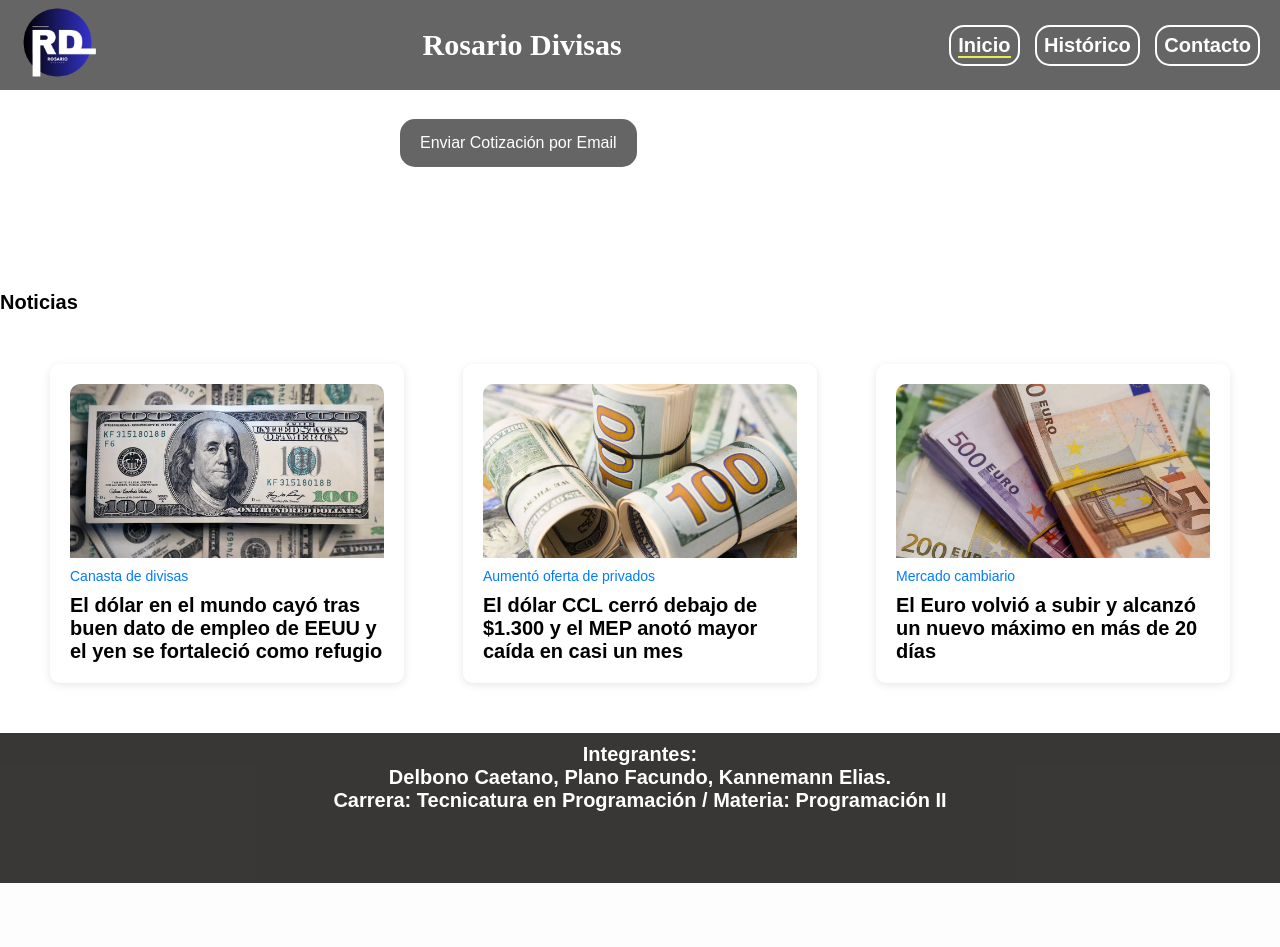
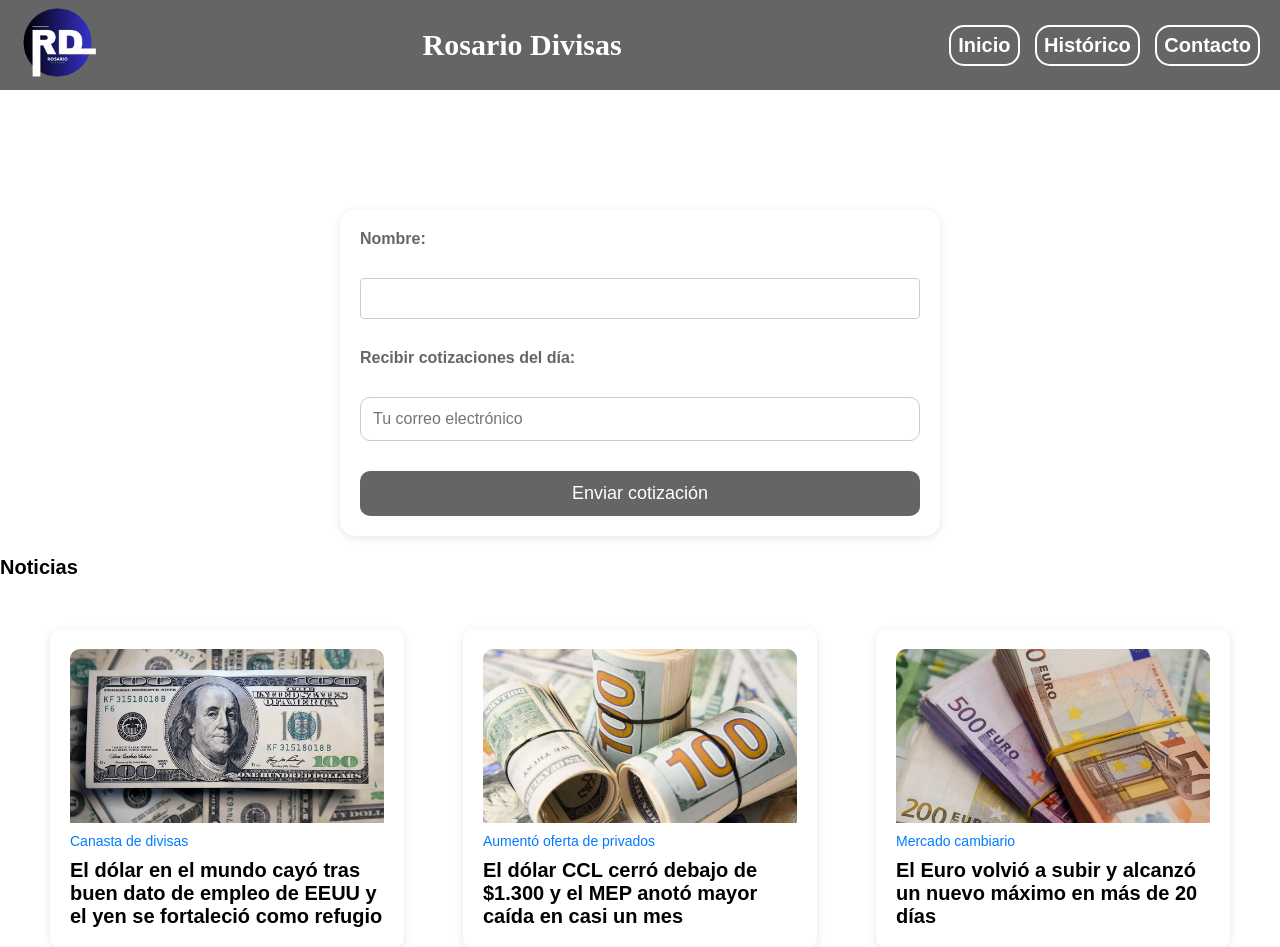
Before and after one commit to CaetanoDelbono/utn-tp-final-tup5, a Flask app: page / in a window 1280 px wide. Shown: the top 947 px of the page. Before the commit the page ends 883 px from the top, so only its background shows below. Run offline with Flask 3, Linux system fonts and the light colour scheme; data that the repository does not hold is empty.

Commit message:
Cambiamos metodo mail
Usamos la API que se hablo en clases

```diff
--- a/app.py
+++ b/app.py
@@ -1,15 +1,11 @@
-from flask import Flask, jsonify, render_template , request, redirect, url_for, session, flash
-import smtplib
-import ssl
+from flask import Flask, jsonify, render_template , request, redirect, url_for, json
 from clases import  Tipo
 from clases import  Cotizacion
 from email.message import EmailMessage
-import os
 import requests
 from flask_cors import CORS
 
 app = Flask(__name__)
-app.secret_key = "b9d7f2e4a7b8c1f2e5d8f9a2b4c6d8e1"
 CORS(app)
 
 @app.route('/')
@@ -20,6 +16,7 @@ def index():
 def show_form():
     return render_template('email.html')
 
+#Traemos cotizaciones generales
 @app.route('/api/cotizaciones')
 def cotizaciones():
     cotizacionArray = []
@@ -44,6 +41,7 @@ def cotizaciones():
     except requests.exceptions.RequestException as e:
             return jsonify({"error": "Error de conexión"}), 500
 
+#Traemos cotizaciones del dolar
 @app.route('/api/cotizacion')
 def dolares():
     dolaresArray = []
@@ -66,6 +64,7 @@ def dolares():
     except requests.exceptions.RequestException as e:
             return jsonify({"error": "Error de conexión"}), 500
 
+
 @app.route('/historico', methods=['GET'])
 def obtener_historico():
     moneda = request.args.get('moneda')
@@ -87,71 +86,96 @@ def obtener_historico():
         return render_template('historico.html', data=None, moneda=moneda, error=f"Error al conectar con la API: {str(e)}")
 
 
+def generar_cuerpo_mail():
+    """Genera el contenido del cuerpo del correo con cotizaciones del dólar y otras monedas."""
+    try:
+        # Realizamos las dos solicitudes a la API
+        response_cotizaciones = requests.get("https://dolarapi.com/v1/cotizaciones")
+        response_dolares = requests.get("https://dolarapi.com/v1/dolares")
 
-@app.route('/web/email', methods=['POST'])
-def save_email():
-    try:
-        session['nombre'] = request.form.get("nombre", "")
-        session['email'] = request.form.get("email", "")
+        # Comprobamos el estado de las respuestas
+        if response_cotizaciones.status_code == 200 and response_dolares.status_code == 200:
+            cotizaciones = response_cotizaciones.json()
+            dolares = response_dolares.json()
+
+            # Generamos el contenido del correo
+            email_body = "COTIZACIONES GENERALES\n\n"
+            for moneda in cotizaciones:
+                email_body += (
+                    f"Nombre: {moneda['nombre']}\n"
+                    f"Moneda: {moneda['moneda']}\n"
+                    f"Compra: {moneda['compra']}\n"
+                    f"Venta: {moneda['venta']}\n"
+                    f"Casa: {moneda['casa']}\n"
+                    f"Fecha de Actualización: {moneda['fechaActualizacion']}\n"
+                    + "-" * 30 + "\n"
+                )
+
+            email_body += "\nCOTIZACIONES DEL DÓLAR\n\n"
+            for moneda in dolares:
+                email_body += (
+                    f"Nombre: {moneda['nombre']}\n"
+                    f"Moneda: {moneda['moneda']}\n"
+                    f"Compra: {moneda['compra']}\n"
+                    f"Venta: {moneda['venta']}\n"
+                    f"Casa: {moneda['casa']}\n"
+                    f"Fecha de Actualización: {moneda['fechaActualizacion']}\n"
+                    + "-" * 30 + "\n"
+                )
+
+            return email_body
+        else:
+            return "No se pudieron obtener las cotizaciones correctamente."
+    except requests.exceptions.RequestException as e:
+        return f"Error al obtener las cotizaciones: {str(e)}"
 
 
-        return redirect(url_for('index'))  # Redirigir de nuevo al índice
-    except Exception as e:
-        return jsonify({'error': f'Ocurrió un error: {str(e)}'}), 500
+@app.route('/procesar', methods=['POST'])
+def procesar():
+    nombre = request.form.get('nombre')
+    correo = request.form.get('correo')
 
+    if nombre and correo:
+        print(f"Nombre: {nombre}")
+        print(f"Correo: {correo}")
 
-@app.route('/enviar_cotizaciones', methods=['POST'])
-def enviar_cotizaciones():
-    try:
-        # Obtener el nombre y el email de la sesión
-        nombre = session.get('nombre')
-        email_receiver = session.get('email')
+        # Generar el contenido del correo
+        mail = generar_cuerpo_mail()
 
-        # Verificar si hay datos en la sesión
-        if not email_receiver:
-            flash("Por favor, complete todos los campos del formulario.", category='error')
-            return redirect(url_for('show_form'))
+        # Estructura de datos para la API de envío de correos
+        data = {
+            'service_id': 'RosarioDivisas',
+            'template_id': 'CotizacionMonedas',
+            'user_id': 'J3P1UbAo9vpiYCfGt',
+            'accessToken': 'YrL1rQfoDbiTvFt1bXW_K',
+            'template_params': {
+                'to_email': correo,
+                'from_name': 'RosarioDivisas',
+                'user_name': nombre,
+                'message': mail
+            }
+        }
+        headers = {
+            'Content-Type': 'application/json',
+            'User-Agent': 'Mozilla/5.0',
+        }
 
-        # Obtener las cotizaciones actuales
-        url = "https://dolarapi.com/v1/dolares"
-        response = requests.get(url)
+        try:
+            response = requests.post(
+                'https://api.emailjs.com/api/v1.0/email/send',
+                data=json.dumps(data),
+                headers=headers
+            )
+            response.raise_for_status()
+            print('La cotización fue enviada correctamente!')
+        except requests.exceptions.RequestException as error:
+            print(f'Oops... {error}')
+            if error.response is not None:
+                print(error.response.text)
 
-        if response.status_code == 200:
-            data = response.json()
-            dolar_info = "Cotización del dólar:\n\n"
-            for item in data:
-                casa = item.get('nombre', 'Sin nombre de casa')
-                compra = item.get('compra', 'No disponible')
-                dolar_info += f"{casa}: ${compra}\n"
-        else:
-            dolar_info = "No se pudo obtener la información del dólar."
-
-        #configuracion del correo
-        email_sender = "cae4569139@gmail.com"
-        password = "gmhw qgkk nzdf lmda"
-        subject = "Cotizaciones del dólar"
-        body = f"Estimado {nombre}, se le envía la cotización del dólar:\n\n{dolar_info}"
-        #armamos cuerpo del correo
-        em = EmailMessage()
-        em["from"] = email_sender
-        em["to"] = email_receiver
-        em["subject"] = subject
-
-        #configuramos el contenido como texto plano
-        em.set_content(body, subtype='plain', charset='utf-8')
-
-        # Enviar el correo
-        context = ssl.create_default_context()
-        with smtplib.SMTP_SSL("smtp.gmail.com", 465, context=context) as smtp:
-            smtp.login(email_sender, password)
-            smtp.sendmail(email_sender, email_receiver, em.as_string())
-        #limpiamos la sesión después de enviar el correo
-        session.clear()
-
-        flash("El correo se envió correctamente.", category='success')
-        return redirect(url_for('index'))
-    except Exception as e:
-        return jsonify({'error': f'Ocurrió un error inesperado: {str(e)}'}), 500
+        return f'Mensaje enviado correctamente a {correo}', 200
+    else:
+        return jsonify({'error': "Amigue, completá bien los datos"}), 405
 
 
 if __name__ == '__main__':
--- a/static/CSS/estilos.css
+++ b/static/CSS/estilos.css
@@ -124,21 +124,6 @@ footer {
   align-items: center;
   margin-bottom: 10px;
   font-weight: bold;
-}
-
-.fecha-actualizacion {
-  font-size: 14px; /* Cambia el tamaño de la fuente */
-  color: #666; /* Un color gris claro */
-  font-style: italic; /* Estilo en cursiva */
-  margin-top: 10px; /* Espacio superior */
-}
-
-.fecha-actualizacion .actualizado {
-  color: green; /* Color verde para mostrar que está actualizado */
-}
-
-.fecha-actualizacion .desactualizado {
-  color: red; /* Color rojo para mostrar que está desactualizado */
 }
 
 .card-body {
@@ -303,28 +288,54 @@ footer {
 .historico-tabla tbody tr:hover {
   background-color: #f1f1f1;
 }
-
-.contenedor-boton {
+form {
+  background-color: #fff;
+  border-radius: 18px;
+  box-shadow: 0 2px 8px rgba(0, 0, 0, 0.1);
+  padding: 20px;
+  max-width: 500px;
+  margin: 20px auto;
   display: flex;
-  justify-content: center;  /* Centra el contenido horizontalmente */
-  width: 100%;              /* Asegura que ocupe el ancho completo de la pantalla */
-  margin-top: 5px;         /* Ajusta el margen superior si es necesario */
+  flex-direction: column;
+  gap: 15px;
 }
 
-#botonazo {
+form label {
+  font-weight: bold;
+  color: #313030bd;
+  font-size: 16px;
+}
+
+form input[type="email"] {
+  padding: 12px;
+  font-size: 16px;
+  border: 1px solid #ccc;
+  border-radius: 10px;
+  outline: none;
+  transition: border 0.3s ease;
+}
+
+form input[type="email"]:focus {
+  border-color: #313030bd;
+}
+
+form button {
   background-color: #313030bd;
   color: white;
+  padding: 12px 20px;
   border: none;
-  padding: 15px 20px;
-  text-align: center;
-  font-size: 16px;
-  margin: 4px 40px;
+  border-radius: 10px;
+  font-size: 18px;
   cursor: pointer;
-  border-radius: 15px;
+  transition: background-color 0.3s ease;
 }
 
-#botonazo:hover {
+form button:hover {
   background-color: #0c0e8d;
+}
+
+form button:active {
+  transform: scale(0.98);
 }
 
 @media (max-width: 1200px) {
--- a/static/JS/app.js
+++ b/static/JS/app.js
@@ -1,48 +1,23 @@
 document.addEventListener('DOMContentLoaded', () => {
-    fetch("http://127.0.0.1:5000/api/cotizacion")
-    .then(response => response.json())
-    .then(results => {
-        results.forEach(moneda => {
-        const newMoneda = document.createElement('article');
-        newMoneda.classList.add('card');
+    // Realiza ambas solicitudes en paralelo
+    Promise.all([
+        fetch("http://127.0.0.1:5000/api/cotizacion").then(response => response.json()),
+        fetch("http://127.0.0.1:5000/api/cotizaciones").then(response => response.json())
+    ])
+    .then(([cotizacion, cotizaciones]) => {
+        const allResults = [...cotizacion, ...cotizaciones]; // Si quieres combinarlas
 
-        // Obtener la fecha y hora actual
-        const fechaActual = new Date();
-        const fechaFormateada = fechaActual.toLocaleDateString(); // Fecha actual
-        const horaFormateada = fechaActual.toLocaleTimeString(); // Hora actual
+        // Asegúrate de que el contenedor existe antes de intentar acceder a él
+        const boxTarjetas = document.querySelector('.cotizaciones .container');
+        console.log("Contenedor encontrado:", boxTarjetas); // Verifica si el contenedor está presente
+        if (!boxTarjetas) {
+            console.error("No se encontró el contenedor '.cotizaciones .container'");
+            return;
+        }
 
-        newMoneda.innerHTML = `
-        <div class="card-header">
-            <p class="nombre_casa">${moneda.tipo.moneda}</p>
-            <p class="nombre_casa">${moneda.tipo.nombre}</p>
-        </div>
-        <div class="card-body">
-            <div class="precio">
-                <span>Compra</span>
-                <strong>$${moneda.cotizacion.compra.toLocaleString("es-ES")}</strong>
-            </div>
-            <div class="precio">
-                <span>Venta</span>
-                <strong>$${moneda.cotizacion.venta.toLocaleString("es-ES")}</strong>
-            </div>
-        </div>
-        <div class="card-footer">
-            <p>Fecha actualización: ${fechaFormateada} ${horaFormateada}</p>
-        </div>
-    `;
-        const boxTarjetas = document.querySelector('.cotizaciones .container');
-        boxTarjetas.appendChild(newMoneda);
-        });
-    })
-    .catch(error => {
-        console.error('Error al obtener los datos:', error);
-    });
-});
-
-fetch("http://127.0.0.1:5000/api/cotizaciones")
-    .then(response => response.json())
-    .then(results => {
-        results.forEach(moneda => {
+        allResults.forEach(moneda => {
+            // Verifica que la moneda tenga las propiedades correctas
+            if (moneda.tipo && moneda.tipo.moneda && moneda.tipo.nombre && moneda.cotizacion) {
                 const newMoneda = document.createElement('article');
                 newMoneda.classList.add('card');
 
@@ -71,40 +46,23 @@ fetch("http://127.0.0.1:5000/api/cotizaciones")
                 `;
                 const boxTarjetas = document.querySelector('.cotizaciones .container');
                 boxTarjetas.appendChild(newMoneda);
+            } else {
+                console.warn("Datos incompletos en moneda:", moneda); // Imprime un mensaje de advertencia si falta alguna propiedad
+            }
         });
     })
     .catch(error => {
-        console.error('Error al obtener los datos:', error);
+        console.error("Error al obtener las cotizaciones:", error);
     });
 
-
-  // Función para verificar si la cotización está actualizada
-function verificarFechaActualizada(fecha) {
-    const fechaActual = new Date();
-    const fechaCotizacion = new Date(fecha);
-    const diferenciaEnDias = Math.floor((fechaActual - fechaCotizacion) / (1000 * 3600 * 24));
-
-    return diferenciaEnDias <= 1; // Si la cotización es de hace 1 día o menos, la consideramos actualizada
-}
-
-
+    // Gestión de clases "active" en el menú de navegación
     const currentPage = window.location.pathname.split("/").pop();
 
-// Obtiene todos los enlaces
+    // Obtiene todos los enlaces y agrega la clase "active" al que corresponde
     const links = document.querySelectorAll(".nav-links a");
-
-// Recorre todos los enlaces y agrega la clase "active" al que corresponde
     links.forEach(link => {
         if (link.getAttribute("href") === currentPage) {
             link.classList.add("active");
         }
-
-const currentLocation = location.pathname;
-const menuItems = document.querySelectorAll('nav ul li a');
-
-menuItems.forEach(item => {
-if (item.getAttribute('href') === currentLocation) {
-    item.classList.add('active');
-}
     });
 });
--- a/templates/base.html
+++ b/templates/base.html
@@ -34,6 +34,6 @@
         </h4>
         <h4>Carrera: Tecnicatura en Programación / Materia: Programación II</h4>
         </footer>
-        <script src="/static/JS/app.js"></script>
+        <script src="/static/JS/app.js" defer></script>
     </body>
     </html>
--- a/templates/email.html
+++ b/templates/email.html
@@ -2,7 +2,7 @@
 
 {% block content %}
 <div class="container-form">
-<form id="formContacto" action="/web/email" method="post">
+<form id="formContacto" action="/procesar" method="POST">
         <label  for="nombre">Nombre:</label>
         <input type="text" id="nombre" name="nombre" required>
 
--- a/templates/index.html
+++ b/templates/index.html
@@ -2,16 +2,20 @@
 
 {% block content %}
     <main>
-        <div class="contenedor-boton">
-            <form id="botonsin" action="/enviar_cotizaciones" method="POST">
-                <button id="botonazo" type="submit">Enviar Cotización por Email</button>
-            </form>
-        </div>
-
         <section class="cotizaciones">
             <div class="container">
+
             </div>
         </section>
+            <!-- Formulario para enviar el correo -->
+            <form action="/procesar" method="POST">
+                <label for="nombre">Nombre:</label>
+                <input type="text" id="nombre" name="nombre" required>
+                <label for="correo">Recibir cotizaciones del día:</label>
+                <input type="email" id="correo" name="correo" placeholder="Tu correo electrónico" required>
+
+                <button type="submit">Enviar cotización</button>
+            </form>
 
         <section class="noticias">
             <h2>Noticias</h2>
```
Lines whose indentation alone changed are shown as unchanged.
